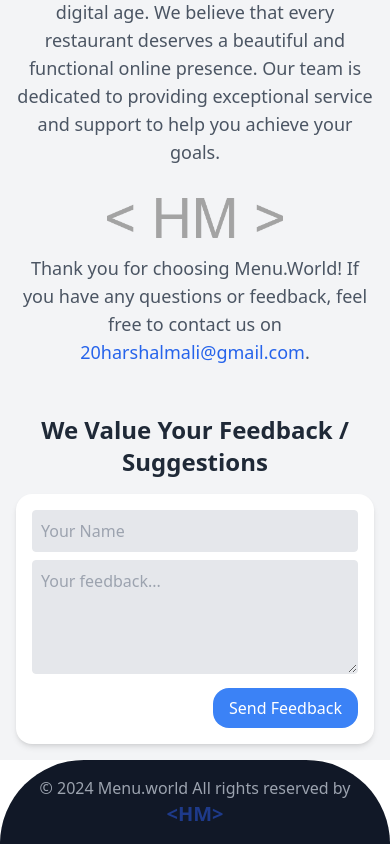
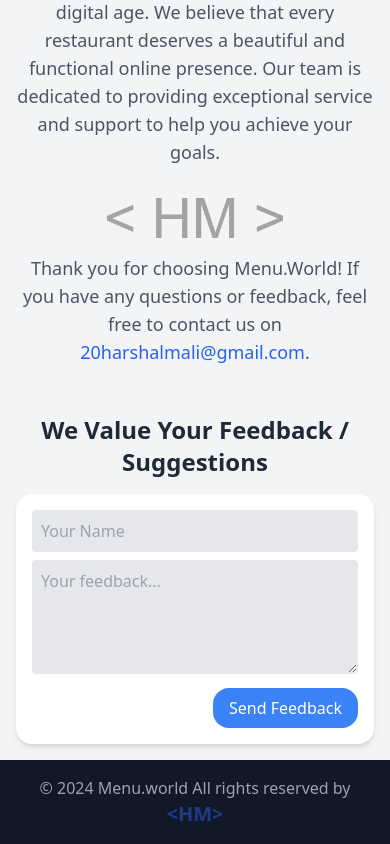
Before and after one commit to harshal20m/Menu.world, a React (Vite) app in the folder Frontend/: page /about in a window 390 px wide. Shown: the part 430-1274 px from the top of the page. Built offline with nearby package versions, Linux system fonts and the light colour scheme.

Commit message:
improved responsiveness

```diff
--- a/Frontend/src/components/Footer.jsx
+++ b/Frontend/src/components/Footer.jsx
@@ -1,6 +1,6 @@
 const Footer = () => {
 	return (
-		<footer className="p-4 bg-gray-900 dark:bg-gray-800 text-gray-400 text-center rounded-t-[100px] md:rounded-t-none">
+		<footer className="p-4 bg-gray-900 dark:bg-gray-800 text-gray-400 text-center  ">
 			<div className="space-y-4">
 				<p>
 					© {new Date().getFullYear()} Menu.world All rights reserved by{" "}
```
